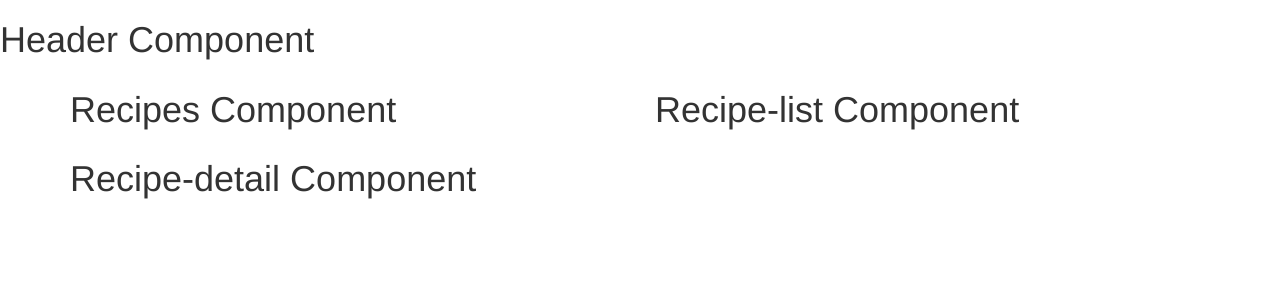
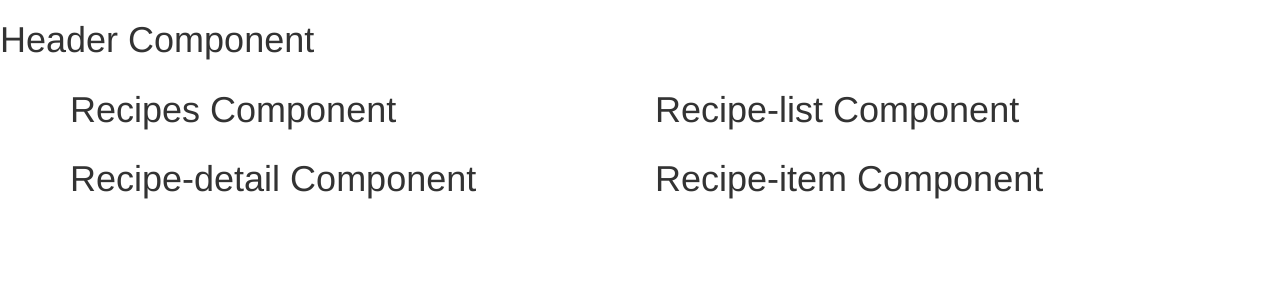
Before and after one commit to mcnutwebdev/recipe, an Angular app: page / in a window 1280 px wide. Shown: the top 300 px of the page. Built offline with nearby package versions, Linux system fonts and the light colour scheme.

Commit message:
Add recipe-item component

```diff
--- a/src/app/app.component.html
+++ b/src/app/app.component.html
@@ -14,7 +14,7 @@
       <app-recipe-detail></app-recipe-detail>
     </div>
     <div class="col-md-6">
-
+      <app-recipe-item></app-recipe-item>
     </div>
   </div>
 </div>
--- a/src/app/app.module.ts
+++ b/src/app/app.module.ts
@@ -8,6 +8,7 @@ import { HeaderComponent } from './header/header/header.component';
 import { RecipesComponent } from './recipes/recipes.component';
 import { RecipeListComponent } from './recipes/recipe-list/recipe-list.component';
 import { RecipeDetailComponent } from './recipes/recipe-detail/recipe-detail.component';
+import { RecipeItemComponent } from './recipes/recipe-list/recipe-item/recipe-item.component';
 
 
 @NgModule({
@@ -16,7 +17,8 @@ import { RecipeDetailComponent } from './recipes/recipe-detail/recipe-detail.com
     HeaderComponent,
     RecipesComponent,
     RecipeListComponent,
-    RecipeDetailComponent
+    RecipeDetailComponent,
+    RecipeItemComponent
   ],
   imports: [
     BrowserModule,
--- /dev/null
+++ b/src/app/recipes/recipe-list/recipe-item/recipe-item.component.html
@@ -0,0 +1 @@
+<h1>Recipe-item Component</h1>
--- /dev/null
+++ b/src/app/recipes/recipe-list/recipe-item/recipe-item.component.ts
@@ -0,0 +1,15 @@
+import { Component, OnInit } from '@angular/core';
+
+@Component({
+  selector: 'app-recipe-item',
+  templateUrl: './recipe-item.component.html',
+  styleUrls: ['./recipe-item.component.css']
+})
+export class RecipeItemComponent implements OnInit {
+
+  constructor() { }
+
+  ngOnInit() {
+  }
+
+}
```
Also changed, not shown: src/app/recipes/recipe-list/recipe-item/recipe-item.component.css (added).
